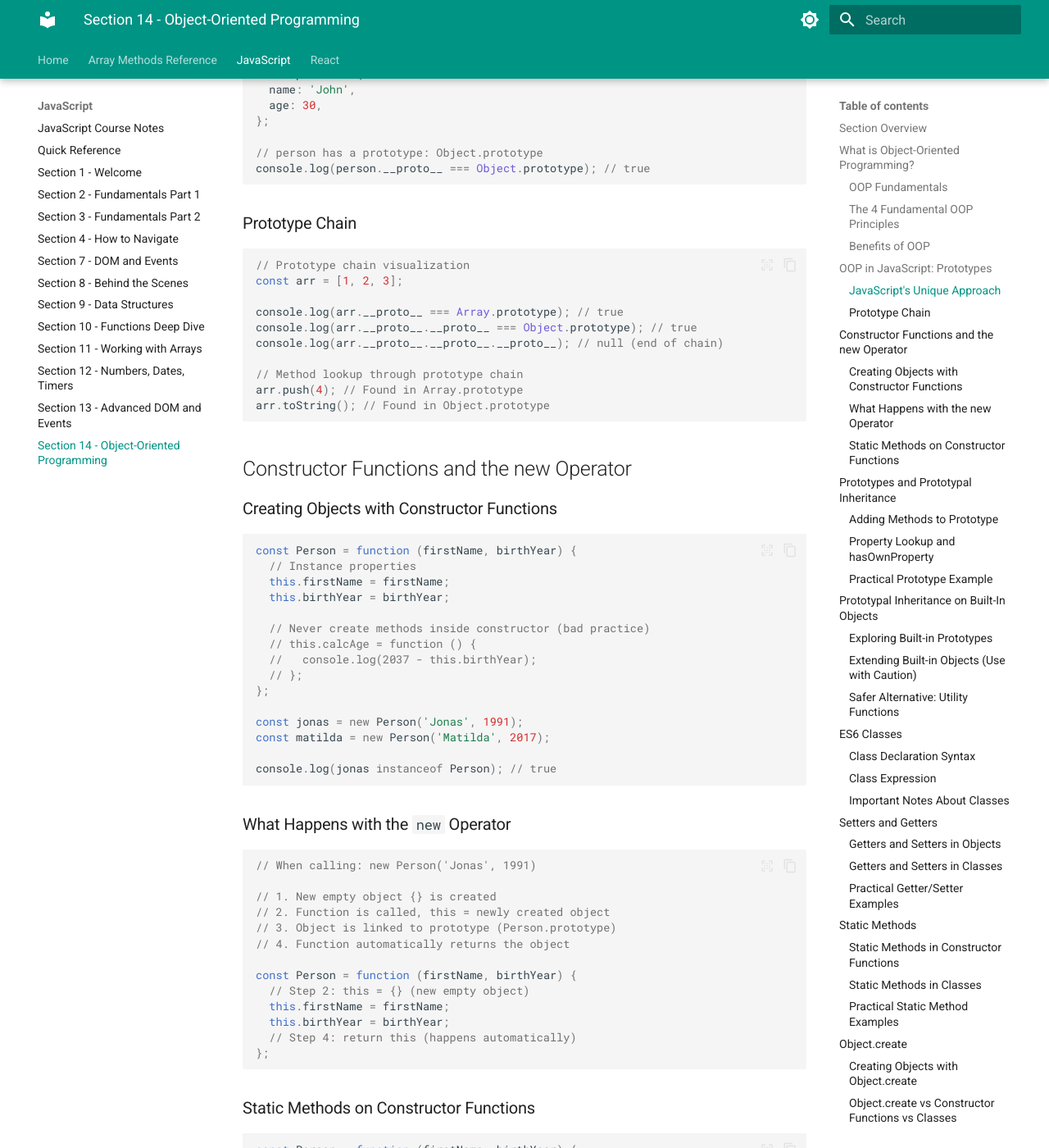
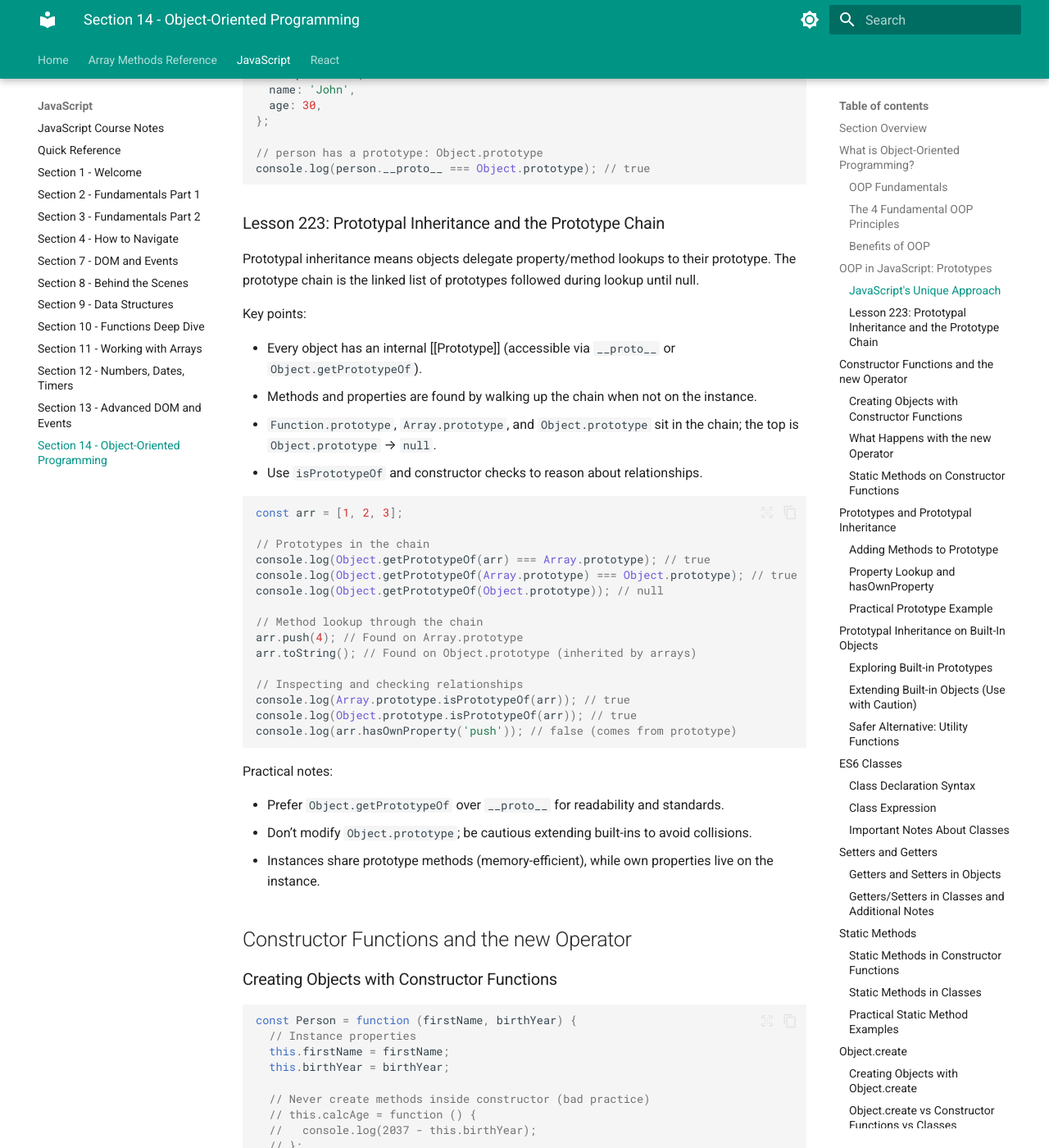
Before and after one commit to Duxaris/notes, an MkDocs documentation site: the page built from docs/javascript/14-oop.md, in a window 1280 px wide and 1400 px high, scrolled down 2465 px. Shown: the whole window at 82% size. Built offline with MkDocs 1.6.1 and Material for MkDocs 9.7.7, drawn with Linux system fonts in a browser that asks for light colours; some of the changed text lies outside the part shown.

Commit message:
Add detailed explanation of prototypal inheritance and prototype chain; enhance getter/setter sections with practical notes

````diff
--- a/docs/javascript/14-oop.md
+++ b/docs/javascript/14-oop.md
@@ -108,20 +108,40 @@
 console.log(person.__proto__ === Object.prototype); // true
 ```
 
-### Prototype Chain
+### Lesson 223: Prototypal Inheritance and the Prototype Chain
+
+Prototypal inheritance means objects delegate property/method lookups to their prototype. The prototype chain is the linked list of prototypes followed during lookup until null.
+
+Key points:
+
+- Every object has an internal [[Prototype]] (accessible via `__proto__` or `Object.getPrototypeOf`).
+- Methods and properties are found by walking up the chain when not on the instance.
+- `Function.prototype`, `Array.prototype`, and `Object.prototype` sit in the chain; the top is `Object.prototype` → `null`.
+- Use `isPrototypeOf` and constructor checks to reason about relationships.
 
 ```javascript
-// Prototype chain visualization
 const arr = [1, 2, 3];
 
-console.log(arr.__proto__ === Array.prototype); // true
-console.log(arr.__proto__.__proto__ === Object.prototype); // true
-console.log(arr.__proto__.__proto__.__proto__); // null (end of chain)
+// Prototypes in the chain
+console.log(Object.getPrototypeOf(arr) === Array.prototype); // true
+console.log(Object.getPrototypeOf(Array.prototype) === Object.prototype); // true
+console.log(Object.getPrototypeOf(Object.prototype)); // null
 
-// Method lookup through prototype chain
-arr.push(4); // Found in Array.prototype
-arr.toString(); // Found in Object.prototype
+// Method lookup through the chain
+arr.push(4); // Found on Array.prototype
+arr.toString(); // Found on Object.prototype (inherited by arrays)
+
+// Inspecting and checking relationships
+console.log(Array.prototype.isPrototypeOf(arr)); // true
+console.log(Object.prototype.isPrototypeOf(arr)); // true
+console.log(arr.hasOwnProperty('push')); // false (comes from prototype)
 ```
+
+Practical notes:
+
+- Prefer `Object.getPrototypeOf` over `__proto__` for readability and standards.
+- Don’t modify `Object.prototype`; be cautious extending built-ins to avoid collisions.
+- Instances share prototype methods (memory-efficient), while own properties live on the instance.
 
 ## Constructor Functions and the new Operator
 
@@ -406,73 +426,32 @@
 console.log(account.movements); // [200, 530, 120, 300, 50]
 ```
 
-### Getters and Setters in Classes
+### Getters/Setters in Classes and Additional Notes
 
 ```javascript
 class PersonCl {
   constructor(fullName, birthYear) {
-    this.fullName = fullName; // Will call setter
+    this.fullName = fullName; // triggers setter
     this.birthYear = birthYear;
   }
 
-  // Getter for computed property
   get age() {
     return 2037 - this.birthYear;
   }
 
-  // Setter with validation
   set fullName(name) {
-    if (name.includes(' ')) {
-      this._fullName = name; // Store in different property
-    } else {
-      alert(`${name} is not a full name!`);
-    }
+    if (name.includes(' ')) this._fullName = name;
+    else console.log(`${name} is not a full name!`);
   }
 
-  // Getter to retrieve the actual value
   get fullName() {
     return this._fullName;
   }
-}
 
-const walter = new PersonCl('Walter White', 1965);
-console.log(walter.age); // 72 (computed property)
-console.log(walter.fullName); // 'Walter White'
-
-// walter.fullName = 'Walter'; // Shows alert
-```
-
-### Practical Getter/Setter Examples
-
-```javascript
-class Temperature {
-  constructor(celsius) {
-    this.celsius = celsius;
-  }
-
-  get fahrenheit() {
-    return (this.celsius * 9) / 5 + 32;
-  }
-
-  set fahrenheit(temp) {
-    this.celsius = ((temp - 32) * 5) / 9;
-  }
-
-  get kelvin() {
-    return this.celsius + 273.15;
-  }
-
-  set kelvin(temp) {
-    this.celsius = temp - 273.15;
+  static hey() {
+    console.log('Hey there 👋');
   }
 }
-
-const temp = new Temperature(25);
-console.log(temp.fahrenheit); // 77
-console.log(temp.kelvin); // 298.15
-
-temp.fahrenheit = 86;
-console.log(temp.celsius); // 30
 ```
 
 ## Static Methods
````
